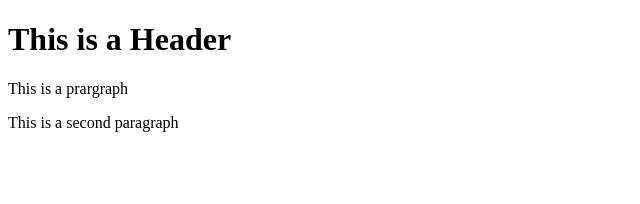
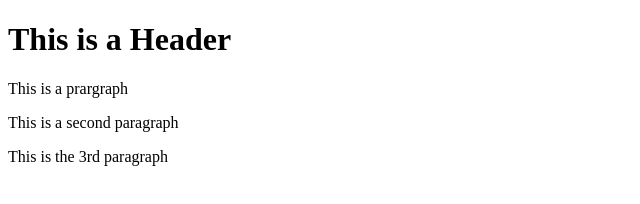
Before and after one commit to natnetnot/git-test, a website: page git- test/index.html in a window 1280 px wide. Shown: the whole page, without its empty margins (0-640 px from the left). Drawn offline with Linux system fonts and the light colour scheme.

Commit message:
fourth commit

```diff
--- a/git- test/index.html
+++ b/git- test/index.html
@@ -8,6 +8,7 @@
     <h1> This is a Header</h1>
     <p> This is a prargraph</p>
     <p> This is a second paragraph</p>
+    <p> This is the 3rd paragraph</p>
 
 </body>
 
```
Also changed, not shown: git- test/package.json (added, +24 -0 lines).
